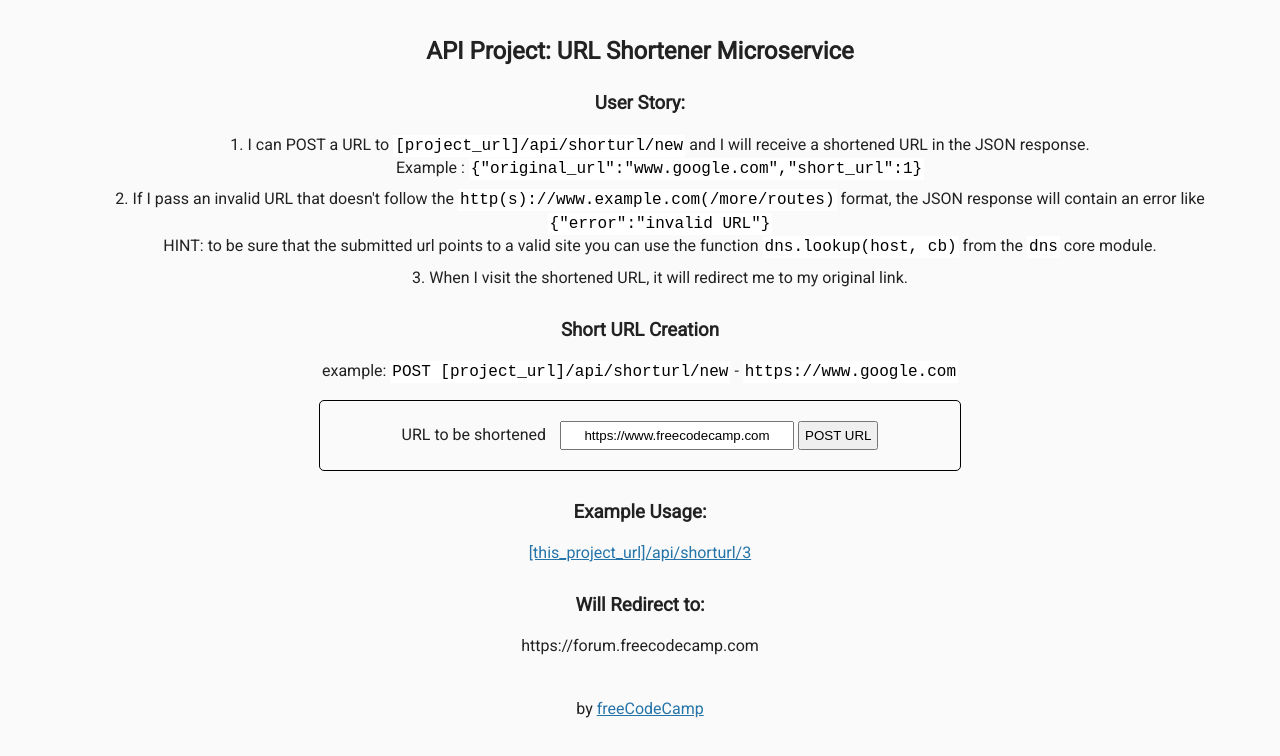
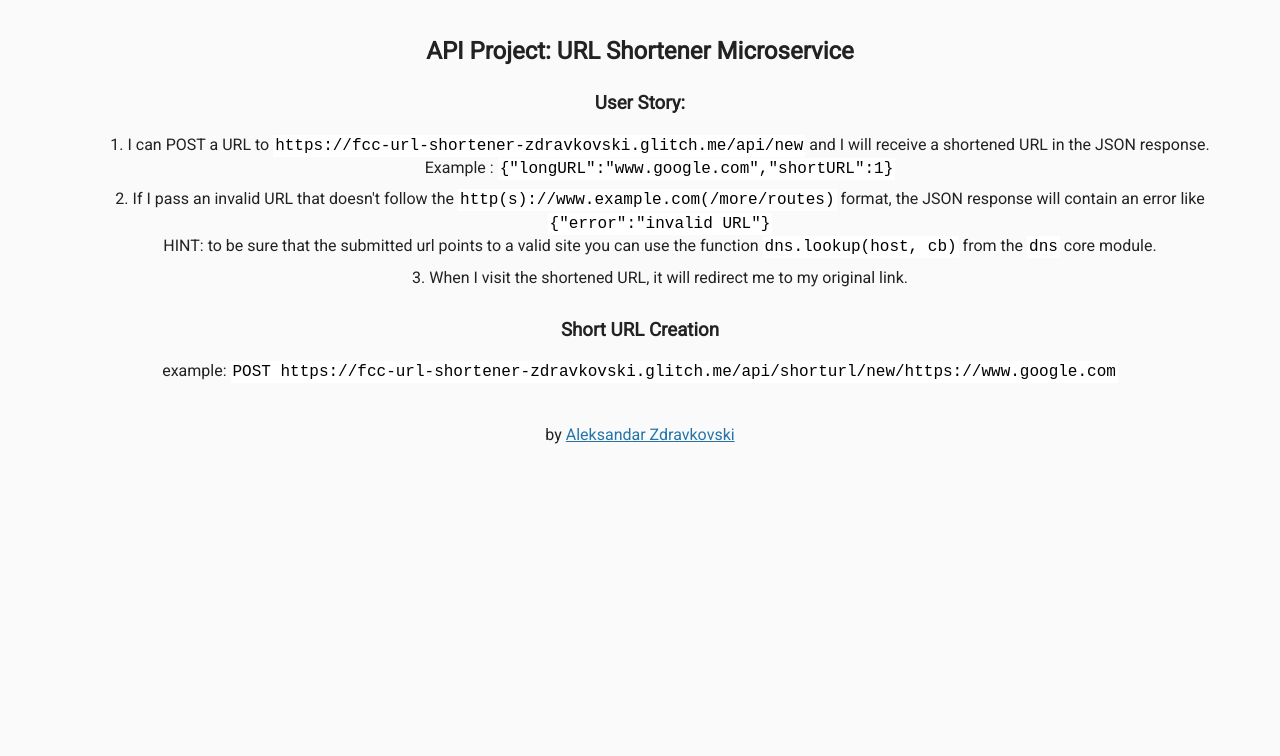
Before and after one commit to azdravkovski/fcc-url-shortener, a website: page views/index.html in a window 1280 px wide. Drawn offline with Linux system fonts and the light colour scheme.

Commit message:
⚾️☄️ Updated with Glitch

```diff
--- a/views/index.html
+++ b/views/index.html
@@ -14,7 +14,7 @@
         <h2>API Project: URL Shortener Microservice</h2>
         <h3>User Story: </h3>
         <ol>
-          <li>I can POST a URL to <code>[project_url]/api/shorturl/new</code> and I will receive a shortened URL in the JSON response.<br>Example : <code>{"original_url":"www.google.com","short_url":1}</code></li>
+          <li>I can POST a URL to <code>https://fcc-url-shortener-zdravkovski.glitch.me/api/new</code> and I will receive a shortened URL in the JSON response.<br>Example : <code>{"longURL":"www.google.com","shortURL":1}</code></li>
           <li>If I pass an invalid URL that doesn't follow the <code>http(s)://www.example.com(/more/routes)</code> format, the JSON response will contain an error like <code>{"error":"invalid URL"}</code><br>
           HINT: to be sure that the submitted url points to a valid site you can use the function <code>dns.lookup(host, cb)</code> from the <code>dns</code> core module.</li>
           <li>When I visit the shortened URL, it will redirect me to my original link.</li>
@@ -22,24 +22,24 @@
 
         <h3>Short URL Creation </h3>
         <p>
-          example: <code>POST [project_url]/api/shorturl/new</code> - <code>https://www.google.com</code>
+          example: <code>POST https://fcc-url-shortener-zdravkovski.glitch.me/api/shorturl/new/https://www.google.com</code>
         </p>
-        <form action="api/shorturl/new" method="POST">
+<!--         <form action="api/new" method="GET">
           <label for="url_input">URL to be shortened</label>
           <input id="url_input" type="text" name="url" value="https://www.freecodecamp.com">
           <input type="submit" value="POST URL">
         </form>
         <h3>Example Usage:</h3>
-        <a href="https://thread-paper.hyperdev.space/api/shorturl/3">
-          [this_project_url]/api/shorturl/3
+        <a href="https://fcc-url-shortener-zdravkovski.glitch.me/api/3">
+          https://fcc-url-shortener-zdravkovski.glitch.me/api/3
         </a>
 
         <h3>Will Redirect to:</h3>
-        <p>https://forum.freecodecamp.com</p>
+        <p>https://forum.freecodecamp.com</p> -->
       </div>
       <div class="footer">
         <p>
-          by <a href="http://www.freecodecamp.com">freeCodeCamp</a>
+          by <a href="https://www.github.com/azdravkovski">Aleksandar Zdravkovski</a>
         </p>
       </div>
    </body>
```
